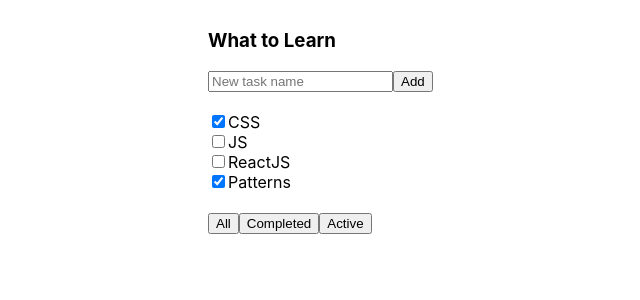
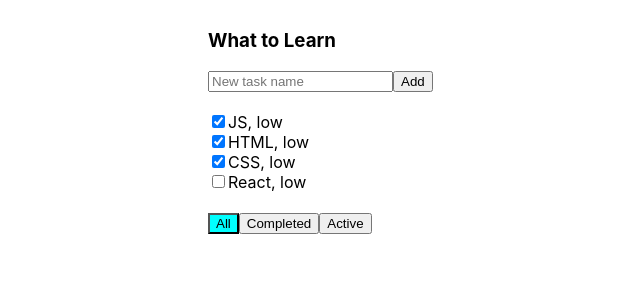
Before and after one commit to Dmitry-nm22/Todolist, a React (Create React App) app: page / in a window 1280 px wide. Shown: the top 300 px of the page, without its empty margins (192-832 px from the left). Built offline with nearby package versions, Linux system fonts and the light colour scheme.

Commit message:
add props

```diff
--- a/src/App.css
+++ b/src/App.css
@@ -14,3 +14,9 @@
 .todoList-task {
 
 }
+
+
+.filter-active{
+  background-color: aqua;
+
+}
--- a/src/App.js
+++ b/src/App.js
@@ -2,20 +2,31 @@
 import './App.css';
 import TodoListHeader from "./TodoListHeader";
 import TodoListTasks from "./TodoListTasks";
-import TodoListFooter from "./TodoListFooter ";
+import TodoListFooter from "./TodoListFooter";
 
 class App extends React.Component {
+
+    tasks = [
+        {title: 'JS', isDone: true, priority: 'low'},
+        {title: 'HTML', isDone: true, priority: 'low'},
+        {title: 'CSS', isDone: true, priority: 'low'},
+        {title: 'React', isDone: false, priority: 'low'}
+    ];
+
+    filterValue='All'
+
     render = () => {
+
         return (
             <div className="App">
                 <div className="todoList">
                     <TodoListHeader/>
-                    <TodoListTasks/>
-                    <TodoListFooter/>
+                    <TodoListTasks tasks={this.tasks}/>
+                    <TodoListFooter filterValue={this.filterValue}/>
                 </div>
             </div>
         );
     }
+
 }
-
-export default App;
+    export default App;
--- a/src/TodoListFooter .js
+++ /dev/null
@@ -1,20 +0,0 @@
-import React from 'react';
-import './App.css';
-
-
-class TodoListFooter  extends React.Component {
-    render = () => {
-        return (
-
-
-                    <div className="todoList-footer">
-                        <button>All</button>
-                        <button>Completed</button>
-                        <button>Active</button>
-                    </div>
-
-        );
-    }
-}
-
-export default TodoListFooter ;
--- /dev/null
+++ b/src/TodoListFooter.js
@@ -0,0 +1,25 @@
+import React from 'react';
+import './App.css';
+
+
+class TodoListFooter  extends React.Component {
+    render = () => {
+
+        let classForAll = this.props.filterValue === "All" ? "filter-active" : "";
+        let classForCompleted = this.props.filterValue === "Completed" ? "filter-active" : "";
+        let classForActive = this.props.filterValue === "Active" ? "filter-active" : "";
+
+
+        return (
+
+            <div className="todoList-footer">
+                <button className={classForAll}>All</button>
+                <button className={classForCompleted}>Completed</button>
+                <button className={classForActive}>Active</button>
+            </div>
+
+        );
+    }
+}
+
+export default TodoListFooter ;
--- /dev/null
+++ b/src/TodoListTask.js
@@ -0,0 +1,18 @@
+import React from 'react';
+import './App.css';
+
+
+class TodoListTask extends React.Component {
+    render = () => {
+        return (
+
+            <div className="todoList-task">
+                <input type="checkbox" checked={this.props.isDone}/>
+                <span>{this.props.title}, {this.props.priority}</span>
+            </div>
+
+        );
+    }
+}
+
+export default TodoListTask;
--- a/src/TodoListTasks.js
+++ b/src/TodoListTasks.js
@@ -1,30 +1,22 @@
 import React from 'react';
 import './App.css';
+import TodoListTask from "./TodoListTask";
 
 
 class TodoListTasks extends React.Component {
     render = () => {
+
+        let tasksElements = this.props.tasks.map(
+            (task) => {
+            return <TodoListTask title={task.title} isDone={task.isDone} priority={task.priority}/>
+            })
+
+
         return (
 
-                    <div className="todoList-tasks">
-                        <div className="todoList-task">
-                            <input type="checkbox" checked={true}/>
-                            <span>CSS</span>
-                        </div>
-                        <div className="todoList-task">
-                            <input type="checkbox" checked={false}/>
-                            <span>JS</span>
-                        </div>
-                        <div className="todoList-task">
-                            <input type="checkbox" checked={false}/>
-                            <span>ReactJS</span>
-                        </div>
-                        <div className="todoList-task">
-                            <input type="checkbox" checked={true}/>
-                            <span>Patterns</span>
-                        </div>
-                    </div>
-
+            <div className="todoList-tasks">
+                {tasksElements}
+            </div>
         );
     }
 }
```
